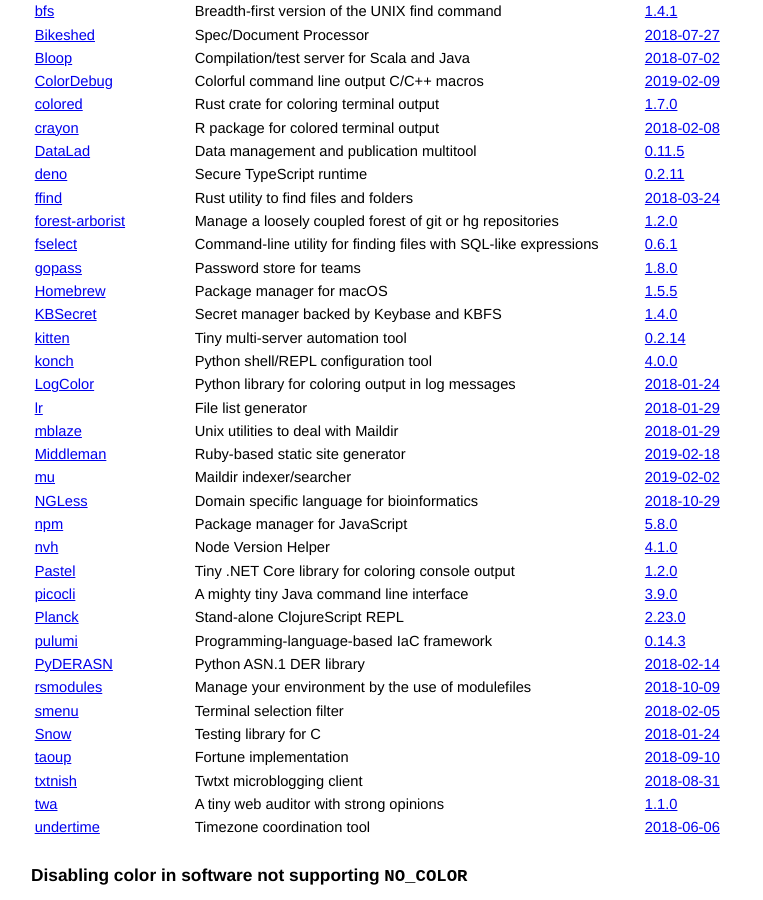
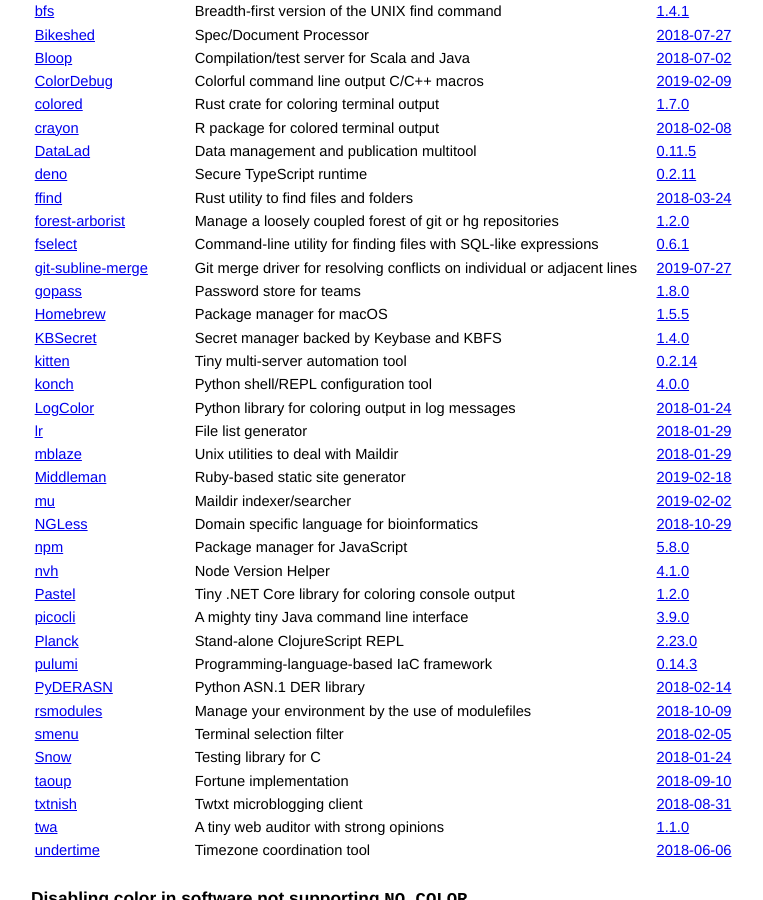
Before and after one commit to jcs/no_color, a Jekyll site: the page built from index.md, in a window 1280 px wide and 900 px high, scrolled down 528 px. Shown: the whole window, without its empty margins (209-972 px from the left). Built offline with Jekyll 4.4.1, drawn with Linux system fonts in a browser that asks for light colours; our own code applies the rules of GitHub Pages for plain Markdown files.

Commit message:
Add git-subline-merge

```diff
--- a/index.md
+++ b/index.md
@@ -51,6 +51,7 @@ and submit a pull request.
 | [ffind](https://github.com/josephscade/ffind) | Rust utility to find files and folders | [2018-03-24](https://github.com/josephscade/ffind/commit/fec4aa6101f2b3d6d5b06df640e299d0b1fbb190) |
 | [forest-arborist](https://github.com/JohnRGee/forest-arborist) | Manage a loosely coupled forest of git or hg repositories | [1.2.0](https://github.com/JohnRGee/forest-arborist/releases/tag/v1.2.0) |
 | [fselect](https://github.com/jhspetersson/fselect) | Command-line utility for finding files with SQL-like expressions | [0.6.1](https://github.com/jhspetersson/fselect/releases/tag/0.6.1) |
+| [git-subline-merge](https://github.com/paulaltin/git-subline-merge) | Git merge driver for resolving conflicts on individual or adjacent lines | [2019-07-27](https://github.com/paulaltin/git-subline-merge/commit/d8f738a62f96dfdf315511cece7c93526e48baef) |
 | [gopass](https://github.com/gopasspw/gopass) | Password store for teams | [1.8.0](https://github.com/gopasspw/gopass/releases/tag/v1.8.0) |
 | [Homebrew](https://brew.sh/) | Package manager for macOS | [1.5.5](https://github.com/Homebrew/brew/releases/tag/1.5.5) |
 | [KBSecret](https://kbsecret.github.io/) | Secret manager backed by Keybase and KBFS | [1.4.0](https://github.com/kbsecret/kbsecret/commit/d5296054d979a1b1ce07c1be78d56d3d29b62384) |
```
